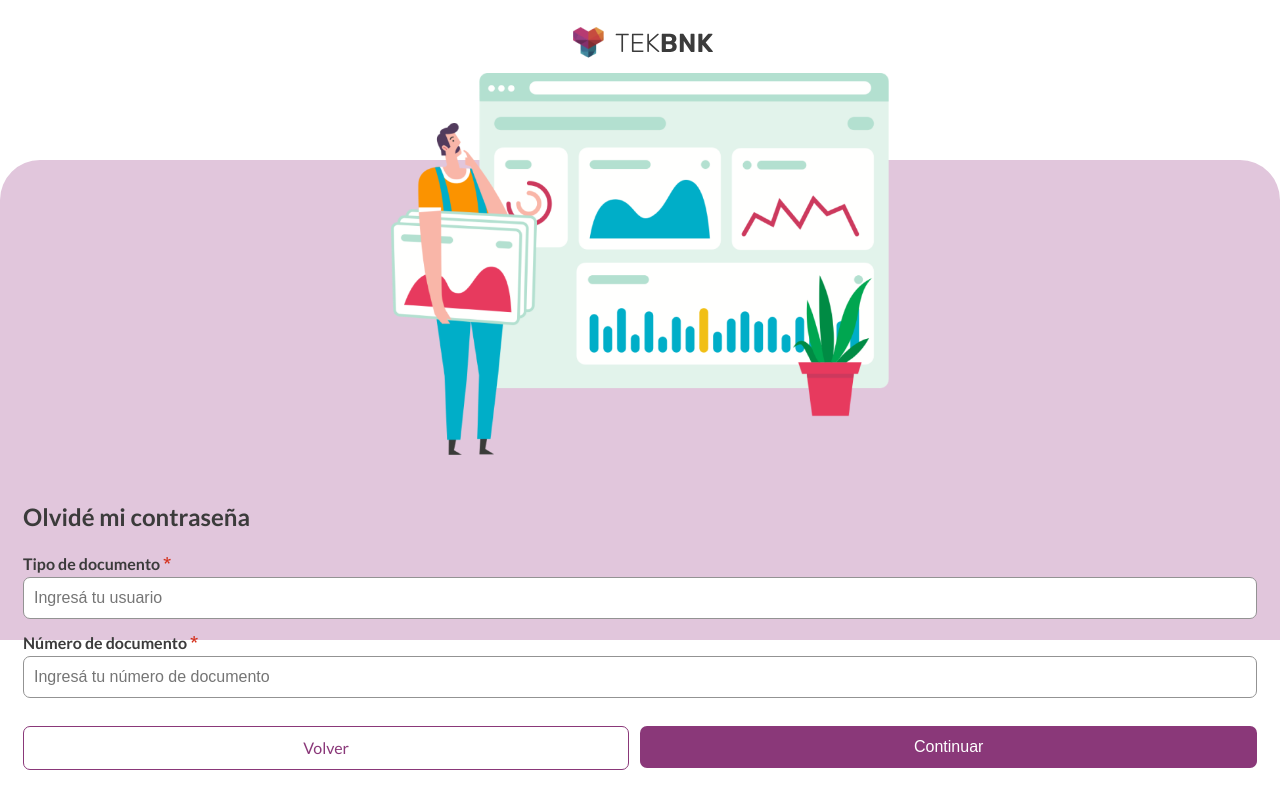
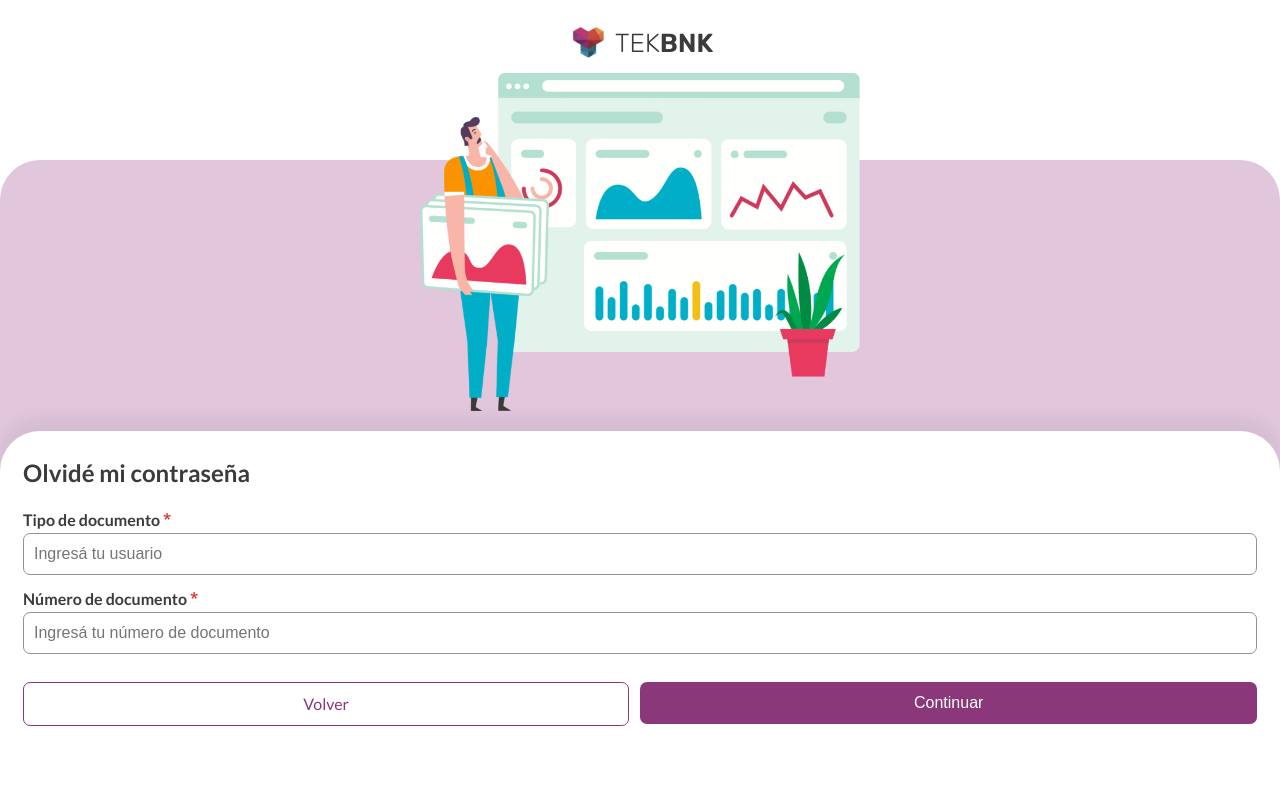
Before and after one commit to merybal/login-app, a React (Create React App) app: page /retrieve-password in a window 1280 px wide. Built offline with nearby package versions, Linux system fonts and the light colour scheme.

Commit message:
retrieve password component style

```diff
--- a/src/components/LoginForm/LoginForm.module.scss
+++ b/src/components/LoginForm/LoginForm.module.scss
@@ -11,10 +11,6 @@
 
   .login-container {
     padding: 30px 23px;
-
-    h1 {
-      margin-bottom: 27px; //TODO ver si se pasa al _base
-    }
 
     .warning {
       display: flex;
--- a/src/components/RetrievePasswordForm/RetrievePasswordForm.module.scss
+++ b/src/components/RetrievePasswordForm/RetrievePasswordForm.module.scss
@@ -3,13 +3,14 @@
 
 .form-container {
   text-align: center;
+  padding-bottom: 32px; //TODO chequear con el fondo blanco que onda
+  height: 100%;
+  background-color: $white;
+  box-shadow: 0px -14px 16px rgba(0, 0, 0, 0.05);
+  border-radius: 40px 40px 0px 0px;
 
   .login-container {
     padding: 30px 23px;
-
-    h1 {
-      margin-bottom: 27px;
-    }
 
     .form {
       display: flex;
--- a/src/styles/_base.scss
+++ b/src/styles/_base.scss
@@ -20,21 +20,5 @@ h1 {
   display: flex;
   align-items: flex-end;
   color: $dark-gray;
+  margin-bottom: 27px;
 }
-
-// button {
-//   height: 50px;
-//   padding: 0 30px;
-//   border-radius: 6px;
-//   font-family: $text-font;
-//   border: none;
-//   letter-spacing: 1px;
-//   font-weight: 600;
-//   color: white;
-//   background-color: blue;
-//   max-width: 200px;
-//   width: 100%;
-//   &:disabled {
-//     filter: grayscale(0.9);
-//   }
-// }
```
Also changed, not shown: src/components/Common/Input.jsx (+0 -19 lines), src/components/Common/Input.module.scss (+0 -11 lines).
